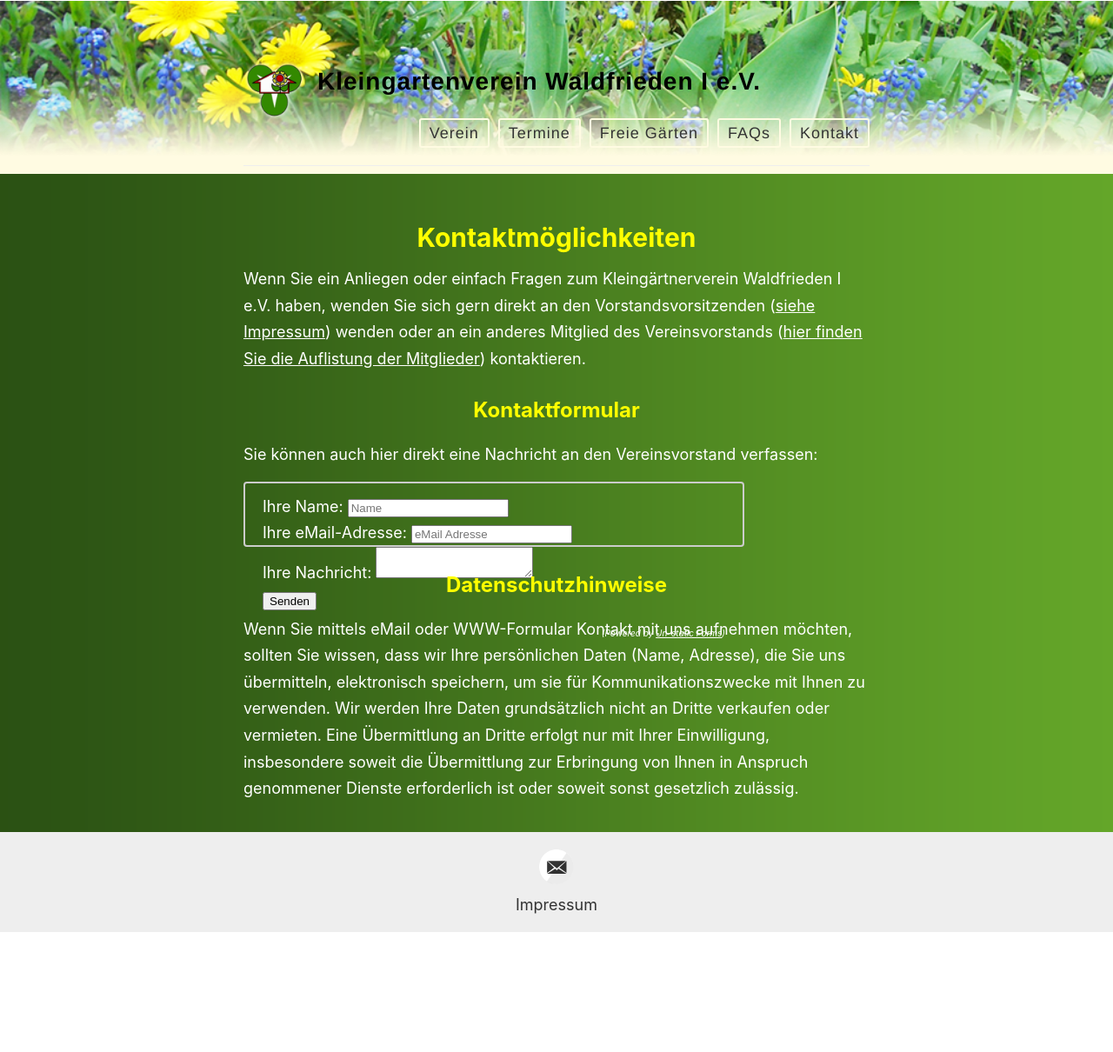
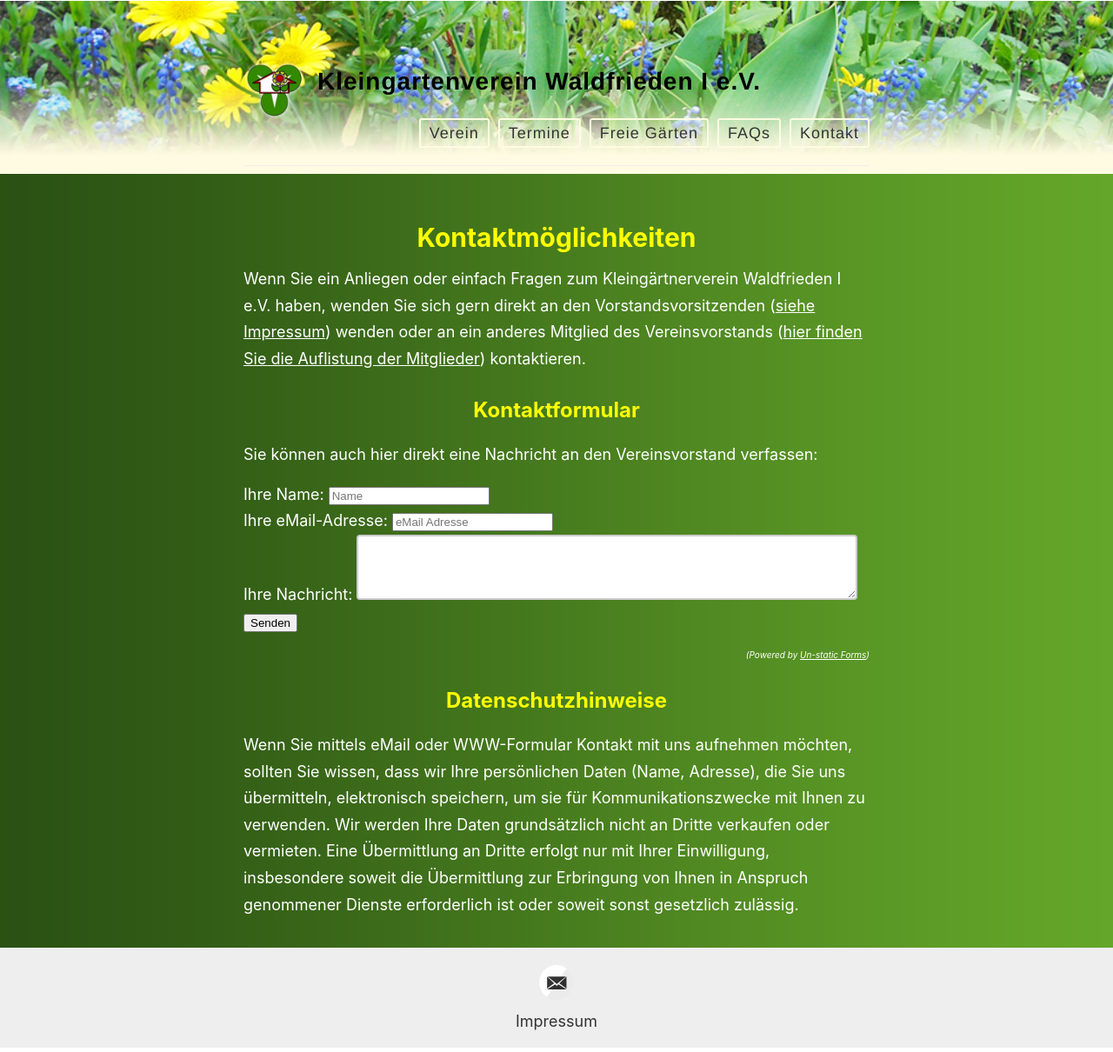
Before and after one commit to der-Frankie/kgv-website-dev.github.io, a Jekyll site: the page built from _pages/kontakt.md, in a window 1280 px wide. Shown: the whole page at 87% size. Built offline with Jekyll 4.4.1, drawn with Linux system fonts in a browser that asks for light colours; before the commit the page ends 1077 px from its top, so only the background shows below that.

Commit message:
Verfeinerung

```diff
--- a/assets/style.scss
+++ b/assets/style.scss
@@ -88,7 +88,7 @@ p {
   margin: 15px 0;
 }
 
-form {
+textarea {
   width: 80%;
   height: 75px;
   padding: 12px 20px;
```
